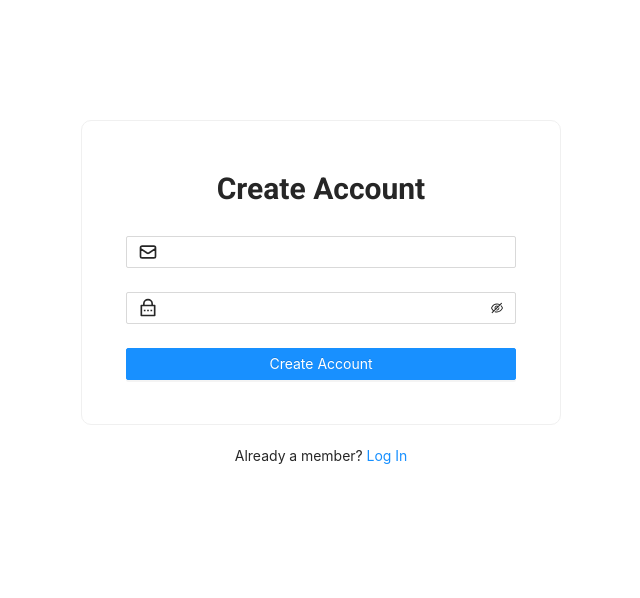
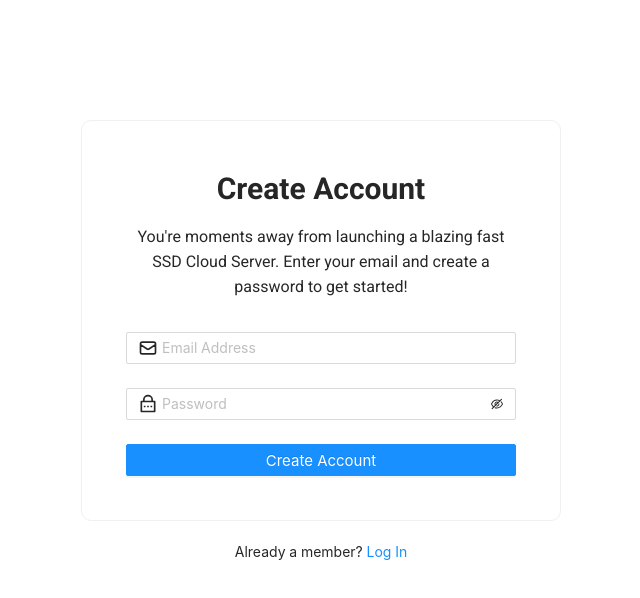
Before and after one commit to shahid7292/my-setup, a React app: page /auth/register in a window 1280 px wide. Shown: the top 598 px of the page, without its empty margins (319-959 px from the left). Built offline with nearby package versions, Linux system fonts and the light colour scheme; the HTML template or start-up script is replaced by a standard one.

Commit message:
feat: updated login ui

```diff
--- a/src/views/login/ForgotPassword.jsx
+++ b/src/views/login/ForgotPassword.jsx
@@ -14,9 +14,13 @@ function Register() {
       <div className="forgotPassword-form-container">
         <Card className="forgotPassword-form-card">
           <div className="forgotPassword-form-header">Forgot Password</div>
+          <div className="forgotPassword-box-text">
+            Enter your email address to retrieve your password
+          </div>
           <Form form={form}>
             <Form.Item>
               <Input
+                placeholder="Email Address"
                 type={"email"}
                 prefix={<HiOutlineMail style={{ fontSize: "20px" }} />}
                 onChange={(e) => setEmail(e.target.value)}
--- a/src/views/login/Login.jsx
+++ b/src/views/login/Login.jsx
@@ -31,6 +31,7 @@ function Login() {
           <Form form={form}>
             <Form.Item>
               <Input
+                placeholder="Email Address"
                 type={"email"}
                 prefix={<HiOutlineMail style={{ fontSize: "20px" }} />}
                 onChange={(e) => setEmail(e.target.value)}
@@ -39,6 +40,7 @@ function Login() {
             </Form.Item>
             <Form.Item>
               <Input.Password
+                placeholder="Password"
                 value={password}
                 onChange={(e) => setPassword(e.target.value)}
                 prefix={<RiLockPasswordLine style={{ fontSize: "20px" }} />}
--- a/src/views/login/Register.jsx
+++ b/src/views/login/Register.jsx
@@ -23,6 +23,11 @@ function Register() {
       <div className="register-form-container">
         <Card className="register-form-card">
           <div className="register-form-header">Create Account</div>
+          <div className="register-box-text">
+            {
+              "You're moments away from launching a blazing fast SSD Cloud Server. Enter your email and create a password to get started!"
+            }
+          </div>
           <Form form={form}>
             <Form.Item
               name="email"
@@ -34,6 +39,7 @@ function Register() {
               ]}
             >
               <Input
+                placeholder="Email Address"
                 prefix={<HiOutlineMail style={{ fontSize: "20px" }} />}
                 onChange={(e) => setEmail(e.target.value)}
                 value={email}
@@ -65,6 +71,7 @@ function Register() {
               ]}
             >
               <Input.Password
+                placeholder="Password"
                 value={password}
                 onChange={(e) => setPassword(e.target.value)}
                 prefix={<RiLockPasswordLine style={{ fontSize: "20px" }} />}
--- a/src/views/login/forgotPassword.scss
+++ b/src/views/login/forgotPassword.scss
@@ -18,8 +18,22 @@
     font-family: "Roboto", Arial;
 }
 
+.forgotPassword-box-text {
+    margin-top: -8px;
+    margin-bottom: 24px;
+    text-align: center;
+    font-weight: lighter;
+    font-size: 16px;
+    font-family: "Roboto", Arial;
+}
+
 .forgotPassword-link-text {
     display: flex;
     justify-content: center;
     padding: 20px;
 }
+
+.ant-input,
+.ant-btn {
+    font-size: 15px;
+}
--- a/src/views/login/login.scss
+++ b/src/views/login/login.scss
@@ -29,3 +29,8 @@
     justify-content: center;
     padding: 20px;
 }
+
+.ant-input,
+.ant-btn {
+    font-size: 15px;
+}
--- a/src/views/login/register.scss
+++ b/src/views/login/register.scss
@@ -18,8 +18,22 @@
     font-family: "Roboto", Arial;
 }
 
+.register-box-text {
+    margin-top: -12px;
+    margin-bottom: 32px;
+    text-align: center;
+    font-weight: lighter;
+    font-size: 16px;
+    font-family: "Roboto", Arial;
+}
+
 .login-link-text {
     display: flex;
     justify-content: center;
     padding: 20px;
 }
+
+.ant-input,
+.ant-btn {
+    font-size: 15px;
+}
```
